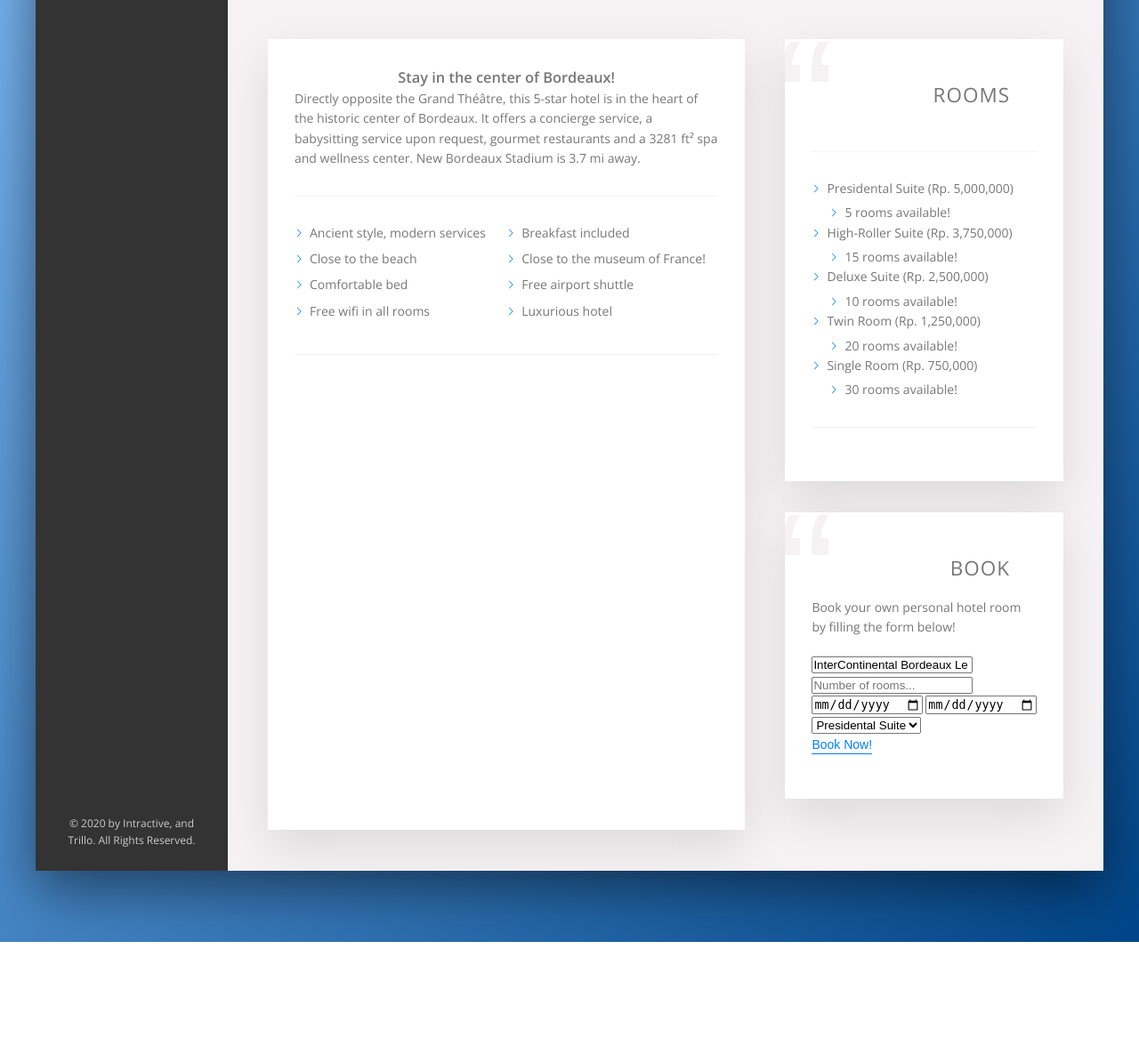
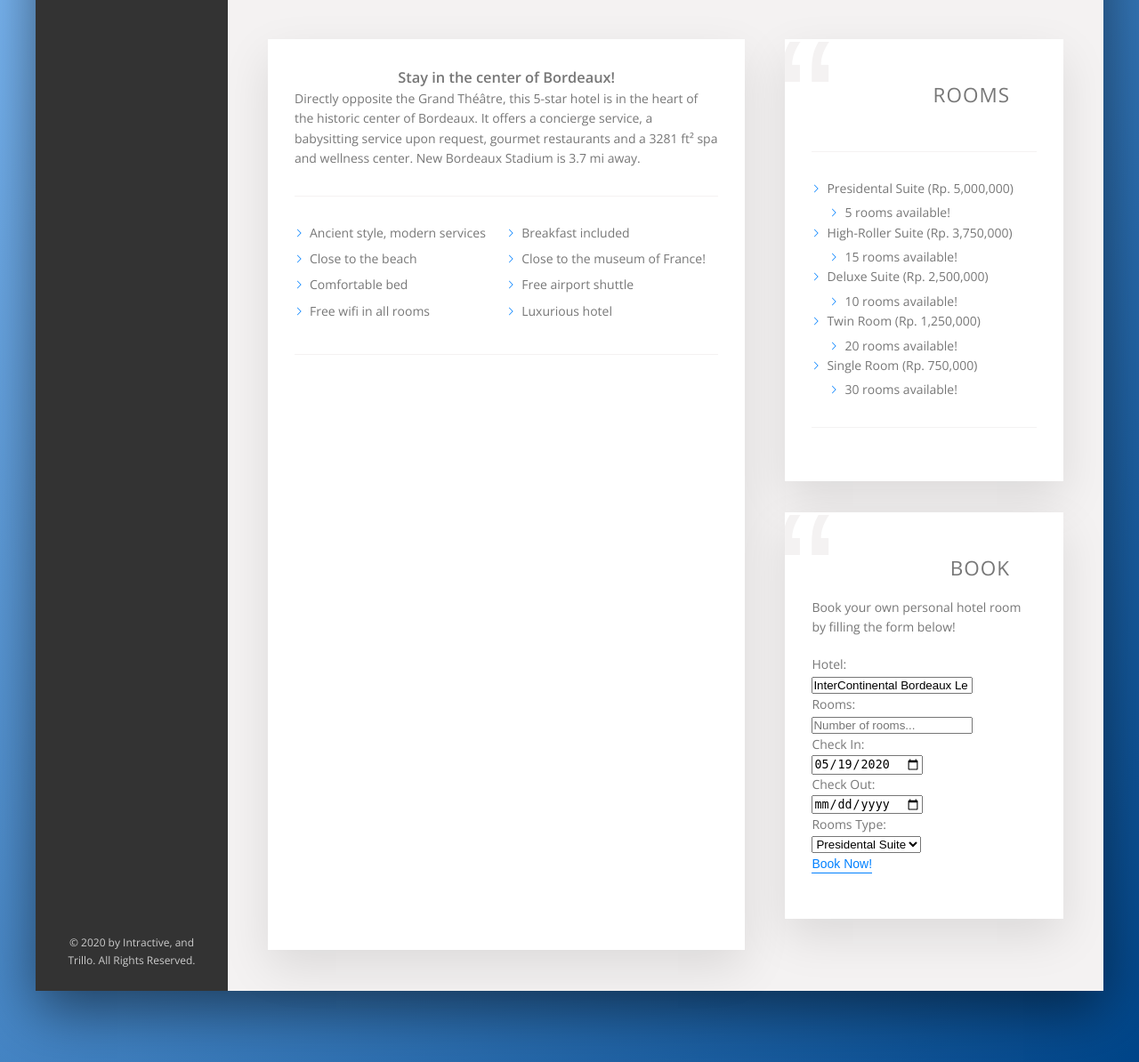
Before and after one commit to lauslim12/intract-hotel-system, a CodeIgniter app: page /Intractive/index.php/booking/showBooking/1 in a window 1280 px wide. Shown: the part 415-1609 px from the top of the page at 89% size. Before the commit the page ends 1474 px from the top, so only its background shows below. Run offline with CodeIgniter, Linux system fonts and the light colour scheme; data comes from the database, SQL or seed files in the repository.

Commit message:
Added form validation and fixed the HTML markup.

```diff
--- a/application/views/pages/bookingSection.php
+++ b/application/views/pages/bookingSection.php
@@ -15,16 +15,10 @@ defined('BASEPATH') or exit('No direct script access allowed');
 
 <body>
   <div class="container">
-    <?php
-    echo $navigation;
-    ?>
-
+    <?= $navigation; ?>
     <div class="content">
-      <?php
-      echo $sidebar;
-      ?>
+      <?= $sidebar; ?>
       <main class="hotel-view">
-
         <div class="gallery">
           <figure class="gallery__item">
             <img src="<?php echo base_url() . $headlines[0]['headline_picture']; ?>" alt="Photo 1" class="gallery__photo">
@@ -36,10 +30,8 @@ defined('BASEPATH') or exit('No direct script access allowed');
             <img src="<?php echo base_url() . $headlines[2]['headline_picture']; ?>" alt="Photo 3" class="gallery__photo">
           </figure>
         </div>
-
         <div class="overview">
           <h1 class="overview__heading"><?php echo $hotel[0]['name']; ?></h1>
-
           <div class="overview__stars">
             <?php
             for ($i = 0; $i < $hotel[0]['star']; $i++) {
@@ -51,21 +43,17 @@ defined('BASEPATH') or exit('No direct script access allowed');
             }
             ?>
           </div>
-
           <div class="overview__location">
             <svg class="overview__icon-location">
               <use xlink:href="<?php echo base_url() . "/assets/images/svg/sprite.svg#icon-location-pin"; ?>"></use>
             </svg>
             <button class="btn-inline"><?php echo $hotel[0]['location']; ?></button>
           </div>
-
           <div class="overview__rating">
             <div class="overview__rating-average"><?php echo $hotel[0]['rating']; ?></div>
             <div class="overview__rating-count">888 votes</div>
           </div>
-
         </div>
-
         <div class="detail">
           <div class="description">
             <h3 class="paragraph--center">
@@ -73,13 +61,11 @@ defined('BASEPATH') or exit('No direct script access allowed');
                 echo $hotel[0]['headline'];
               ?>
             </h3>
-
             <p class="paragraph">
               <?php
               echo $hotel[0]['description'];
               ?>
             </p>
-
             <ul class='list'>
               <?php
               for ($i = 0; $i < $hotel['count_feature']; $i++) {
@@ -89,7 +75,6 @@ defined('BASEPATH') or exit('No direct script access allowed');
               }
               ?>
             </ul>
-
             <!--
             <div class="recommend">
               <p class="paragraph__count">
@@ -104,7 +89,6 @@ defined('BASEPATH') or exit('No direct script access allowed');
             </div>
             -->
           </div>
-
           <div class="user-order">
             <figure class="user-order__figure">
               <blockquote class="user-order__figure__text">
@@ -126,49 +110,58 @@ defined('BASEPATH') or exit('No direct script access allowed');
               <blockquote class="user-order__figure__text">
                 <h1 class='user-order__figure__heading'>Book</h1>
                 <p class='paragraph'>Book your own personal hotel room by filling the form below!</p>
-
                 <?php
                 if ($rooms === FALSE) {
                   echo "<p class='paragraph'>We are sorry, but there are no rooms available!</p>";
                 }
-                // I actually despise doing this.
                 else {
+                  validation_errors();
                 ?>
-
-                  <form action="<?php echo site_url() . "/booking/confirmBooking"; ?>" method="POST">
-                    <input type='hidden' name='hotel_id' value="<?php echo $id; ?>" readonly>
-                    <input type="text" name='hotel_name' value="<?php echo $hotel[0]['name']; ?>" readonly>
-                    <input type="number" name='num_rooms' placeholder="Number of rooms..." required>
-                    <input type="date" name='date_check_in' required>
-                    <input type="date" name='date_check_out' required>
-                    <select name="room" required>
+                  <form action="<?php echo site_url() . "booking/confirmBooking"; ?>" class='form_booking' method="POST">
+                    <input type='hidden' name='hotel_id' class='form-booking__input' value="<?php echo $id; ?>" readonly>
+                    <p class="paragraph--bold-colored">Hotel:</p>
+                    <input type="text" name='hotel_name' class='form-booking__input--readonly' value="<?php echo $hotel[0]['name']; ?>" readonly>
+                    <p class="paragraph--bold-colored">Rooms:</p>
+                    <input type="number" name='num_rooms' class='form-booking__input' placeholder="Number of rooms..." required>
+                    <?php echo form_error('num_rooms'); ?>
+                    <p class="paragraph--bold-colored">Check In:</p>
+                    <input id="check_in_date" type="date" name='date_check_in' class='form-booking__input' required>
+                    <?php echo form_error('date_check_in'); ?>
+                    <p class="paragraph--bold-colored">Check Out:</p>
+                    <input id="check_out_date" type="date" name='date_check_out' class='form-booking__input' required>
+                    <?php echo form_error('date_check_out'); ?>
+                    <p class="paragraph--bold-colored">Rooms Type:</p>
+                    <select name="room" class='form-booking__input' required>
                       <?php
                       foreach ($rooms as $room) {
                         echo "<option value='" . $room['room_name'] . "'>" . $room['room_name'] . "</option>";
                       }
                       ?>
                     </select><br>
+                    <?php echo form_error('room'); ?>
                     <input type="submit" value="Book Now!" class='btn-inline u-center-text'>
                   </form>
-
                   <?php
                     $error_message = $this->session->flashdata('message');
                     echo "<p class='paragraph'>$error_message</p>";
                   ?>
-
               </blockquote>
             </figure>
-
           <?php
                 }
           ?>
-
           </div>
         </div>
       </main>
     </div>
+  </div>
 
-  </div>
+  <!-- Same laziness. Add this to Intractive.js when all is over. -->
+  <script>
+    let today = new Date().toISOString().substr(0, 10);
+    document.querySelector("#check_in_date").value = today;
+  </script>
+
 </body>
 
 </html>
```
